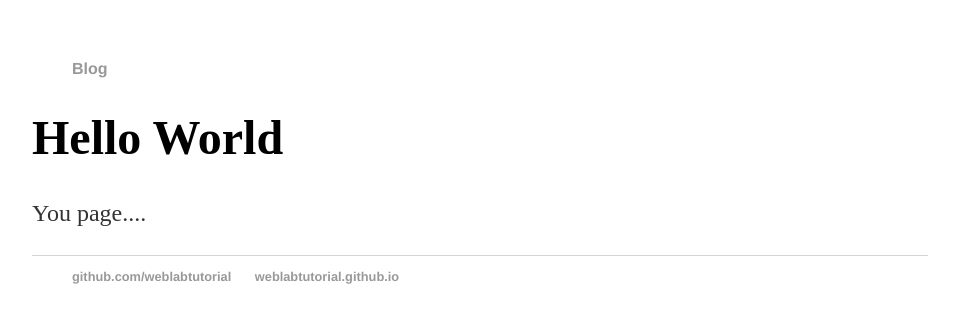
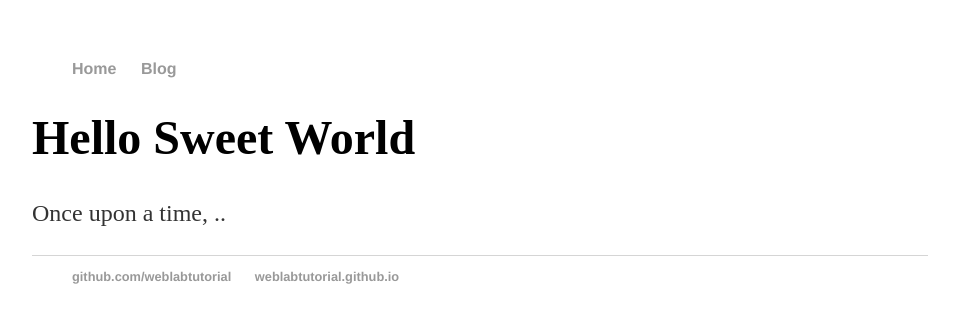
Before and after one commit to Hammad-k1/hammad-k1.github.io, a Jekyll site: the page built from index.html, in a window 1280 px wide. Shown: the top 323 px of the page, without its empty margins (160-1119 px from the left). Built offline with Jekyll 4.4.1, drawn with Linux system fonts in a browser that asks for light colours.

Commit message:
Update index.html

```diff
--- a/index.html
+++ b/index.html
@@ -1,22 +1,8 @@
-<!DOCTYPE html>
-<html>
-       <head>
-         <title>Web Programming</title>
-         <link rel="stylesheet" type="text/css" href="/css/main.css">
-       </head>
-       <body>
-              <nav>
-              <ul>
-              <li><a href="/blog">Blog</a></li>
-              </ul>
-              </nav>
-              <div class="container">
-              <div class="blurb">
-              <h1>Hello World</h1>
-              <p>You page....</p>
-              <footer>
-              <ul>
-               <li><a href="https://github.com/weblabtutorial">github.com/weblabtutorial</a></li>
-               <li><a href="https://weblabtutorial.github.io">weblabtutorial.github.io </a></li>
-             </ul>
-             </footer>
+---
+layout: default
+title: Web Programming
+---
+<div class="blurb">
+       <h1>Hello Sweet World</h1>
+       <p>Once upon a time, ..</p>
+</div>
```
